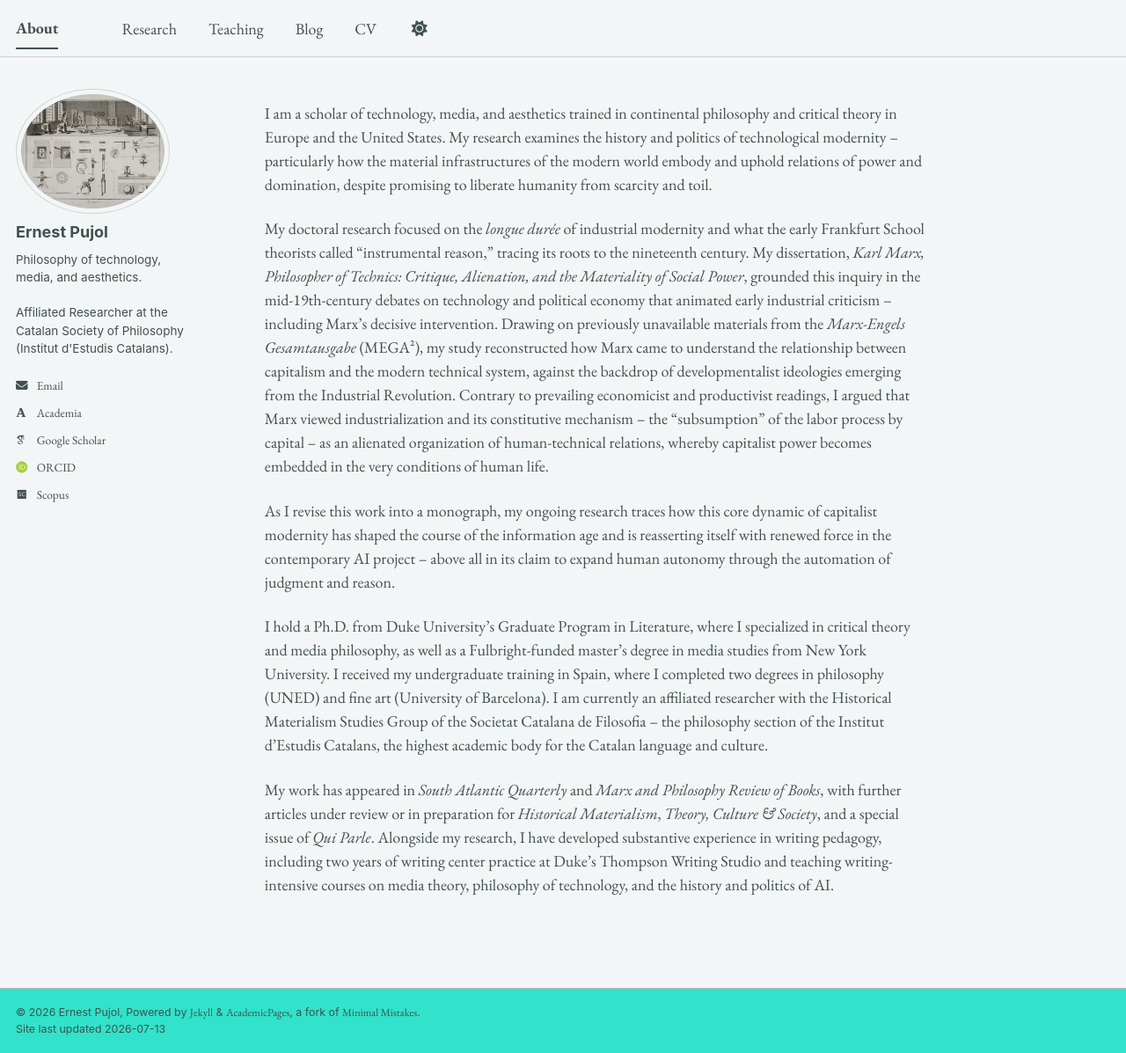
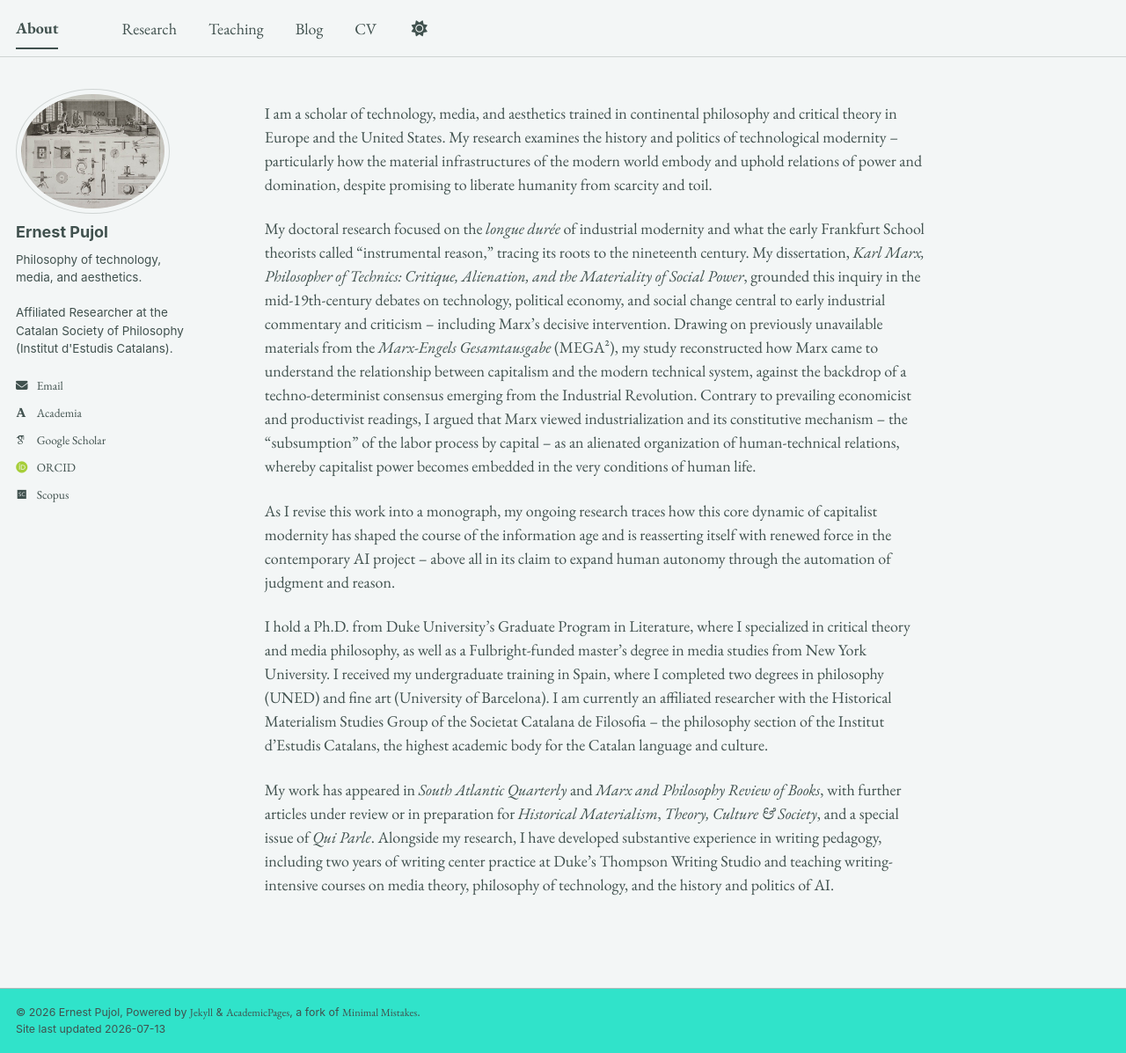
Before and after one commit to epujol90/epujol90.github.io, a Jekyll site: the page built from _pages/about.md, in a window 1280 px wide and 1197 px high. Shown: the whole window at 88% size. Built offline with Jekyll 4.4.1, drawn with Linux system fonts in a browser that asks for light colours; some web fonts are replaced; a script bundle is joined from its source files by our own code; library files that are not in the unit come from our copies.

Commit message:
Update about.md

```diff
--- a/_pages/about.md
+++ b/_pages/about.md
@@ -8,7 +8,7 @@ redirect_from:
 ---
 I am a scholar of technology, media, and aesthetics trained in continental philosophy and critical theory in Europe and the United States. My research examines the history and politics of technological modernity -- particularly how the material infrastructures of the modern world embody and uphold relations of power and domination, despite promising to liberate humanity from scarcity and toil.
 
-My doctoral research focused on the _longue durée_ of industrial modernity and what the early Frankfurt School theorists called “instrumental reason,” tracing its roots to the nineteenth century. My dissertation, _Karl Marx, Philosopher of Technics: Critique, Alienation, and the Materiality of Social Power_, grounded this inquiry in the mid-19th-century debates on technology and political economy that animated early industrial criticism -- including Marx's decisive intervention. Drawing on previously unavailable materials from the _Marx-Engels Gesamtausgabe_ (MEGA²), my study reconstructed how Marx came to understand the relationship between capitalism and the modern technical system, against the backdrop of developmentalist ideologies emerging from the Industrial Revolution. Contrary to prevailing economicist and productivist readings, I argued that Marx viewed industrialization and its constitutive mechanism -- the “subsumption” of the labor process by capital -- as an alienated organization of human-technical relations, whereby capitalist power becomes embedded in the very conditions of human life.
+My doctoral research focused on the _longue durée_ of industrial modernity and what the early Frankfurt School theorists called “instrumental reason,” tracing its roots to the nineteenth century. My dissertation, _Karl Marx, Philosopher of Technics: Critique, Alienation, and the Materiality of Social Power_, grounded this inquiry in the mid-19th-century debates on technology, political economy, and social change central to early industrial commentary and criticism -- including Marx's decisive intervention. Drawing on previously unavailable materials from the _Marx-Engels Gesamtausgabe_ (MEGA²), my study reconstructed how Marx came to understand the relationship between capitalism and the modern technical system, against the backdrop of a techno-determinist consensus emerging from the Industrial Revolution. Contrary to prevailing economicist and productivist readings, I argued that Marx viewed industrialization and its constitutive mechanism -- the “subsumption” of the labor process by capital -- as an alienated organization of human-technical relations, whereby capitalist power becomes embedded in the very conditions of human life.
 
 As I revise this work into a monograph, my ongoing research traces how this core dynamic of capitalist modernity has shaped the course of the information age and is reasserting itself with renewed force in the contemporary AI project -- above all in its claim to expand human autonomy through the automation of judgment and reason.
 
```
